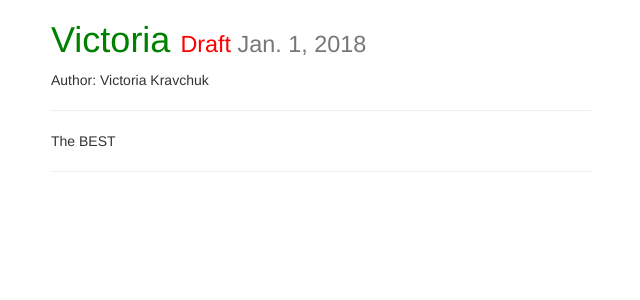
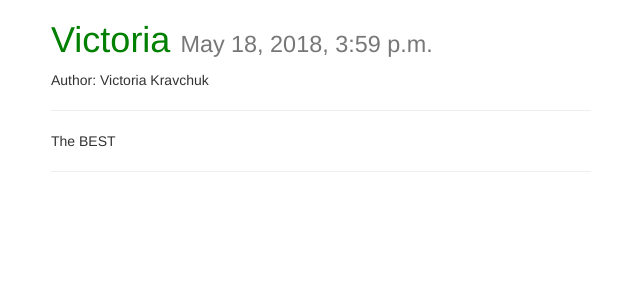
Before and after one commit to Victoria1807/Blog, a Django app: a page that uses templates/post_detail.html in a window 1280 px wide. Shown: the top 300 px of the page, without its empty margins (319-959 px from the left). Run offline with Django 3.2, Linux system fonts and the light colour scheme; data comes from the database, SQL or seed files in the repository; both versions use the stored data as it was before the commit; some libraries are stand-ins or nearby versions.

Commit message:
Revert "Added draft and publish fields to post model"
This reverts commit 2f2b4197cbfbb8bd2cbbb9ed286b7fb147f009c6.

```diff
--- a/posts/forms.py
+++ b/posts/forms.py
@@ -8,7 +8,5 @@ class PostForm(forms.ModelForm):
         fields = [
             "title",
             "content",
-            "image",
-            "draft",
-            "publish",
+            "image"
         ]
--- a/posts/models.py
+++ b/posts/models.py
@@ -21,8 +21,6 @@ class Post(models.Model):
     height_field = models.IntegerField(default=0)
     width_field = models.IntegerField(default=0)
     content = models.TextField()
-    draft = models.BooleanField(default=False)
-    publish = models.DateField(auto_now=False, auto_now_add=False)
     updated = models.DateTimeField(auto_now=True, auto_now_add=False)
     timestamp = models.DateTimeField(auto_now=False, auto_now_add=True)
 
--- a/templates/post_detail.html
+++ b/templates/post_detail.html
@@ -10,8 +10,7 @@
     {% if instance.image %}
     <img src="{{ instance.image.url }}" class="img-responsive">
     {% endif %}
-    <h1>{{ instance.title }} <small>{% if instance.draft %}
-        <span style="color: red;">Draft</span> {% endif %} {{ instance.publish }}</small></h1>
+    <h1>{{ instance.title }} <small>{{ instance.timestamp }}</small></h1>
     {% if instance.user.get_full_name %}
     <p>Author: {{ instance.user.get_full_name }}</p>
     {% endif %}
@@ -41,6 +40,7 @@
     {{ instance.content|linebreaks }}
 
     <hr/>
+    <br/>
     <div class="fb-comments" data-href="{{ request.build_absolute_uri }}" data-numposts="5"></div>
 
     </div>
--- a/templates/post_list.html
+++ b/templates/post_list.html
@@ -13,7 +13,7 @@
           <img src="{{ obj.image.url }}" class="img-responsive">
           {% endif %}
           <div class="caption">
-              <h3><a href="{{ obj.get_absolute_url }}">{{ obj.title }}</a> <small>{{ obj.publish }}</small></h3>
+              <h3><a href="{{ obj.get_absolute_url }}">{{ obj.title }}</a> <small>{{ obj.timestamp|timesince }} ago</small></h3>
               {% if obj.user.get_full_name %}<p>Author: {{ obj.user.get_full_name }}</p>{% endif %}
               <p>{{ obj.content|linebreaks|truncatechars:120 }}</p>
               <p><a href="{{ obj.get_absolute_url }}" class="btn btn-primary" role="button">View</a></p>
```
Also changed, not shown: db.sqlite3, posts/migrations/0003_auto_20180518_1547.py (deleted).
